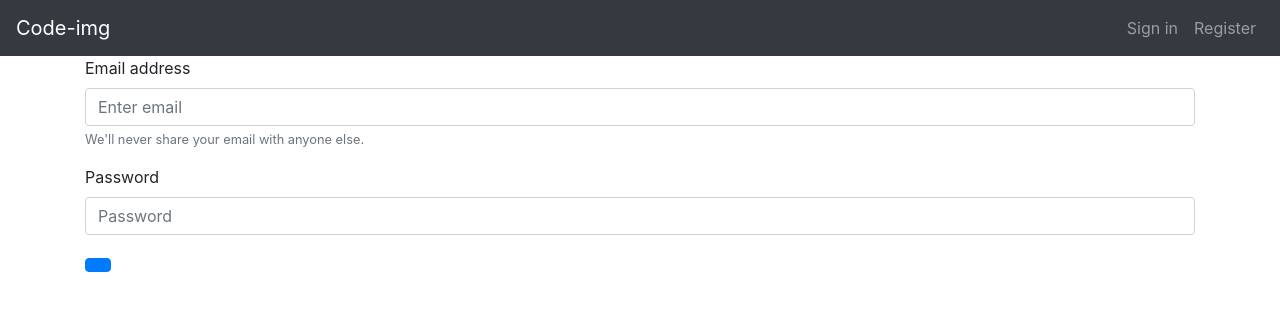
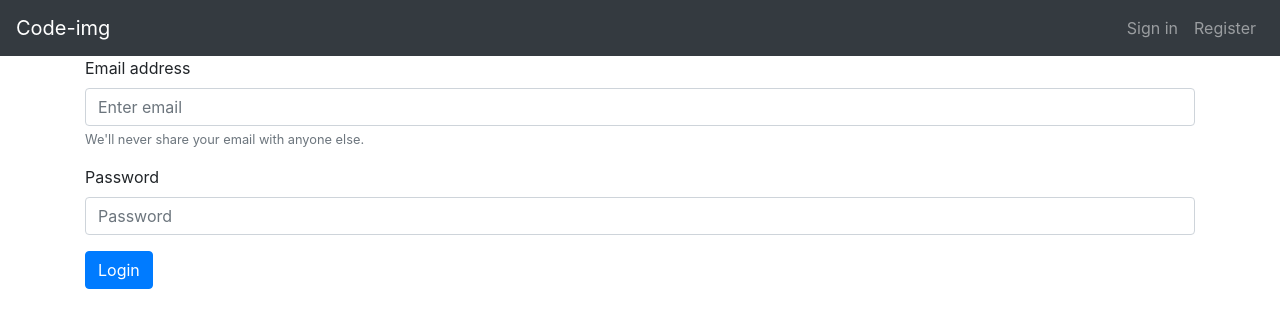
Before and after one commit to mlbiche/code-img, a React (Create React App) app: page /login in a window 1280 px wide. Shown: the top 328 px of the page. Built offline with nearby package versions, Linux system fonts and the light colour scheme.

Commit message:
Beautify the design of LoginView with css code

```diff
--- a/src/LoginView/LoginView.css
+++ b/src/LoginView/LoginView.css
@@ -6,6 +6,10 @@
   border-radius: 10px;
   box-shadow: 0px 10px 50px #555;
   background-color: #ffffff;
+}
+
+.container {
+  margin-top: 2rem;
 }
 
 form {
--- a/src/LoginView/LoginView.js
+++ b/src/LoginView/LoginView.js
@@ -1,5 +1,5 @@
 import React, { Component } from 'react';
-import { Form, Container, Col, Row, Button } from 'react-bootstrap';
+import { Form, Container, Col, Row, Button, Alert } from 'react-bootstrap';
 
 class LoginView extends Component {
   constructor(props) {
@@ -80,15 +80,30 @@ class LoginView extends Component {
             {/* Developped using https://stackoverflow.com/a/24534492/7916042 */}
             {
               this.state.showConnectionSuccessAlert &&
-              (<label for="FormControlRange">You are successfully connected ! </label>)
+              // (<label for="FormControlRange">You are successfully connected ! </label>)
+              ['primary'].map((variant, idx) => (
+                <Alert key={idx} variant={variant}>
+                  You are successfully {variant} connected!
+                </Alert>
+              ))
             }
             {
               this.state.showConnectionWrongCredentialsAlert &&
-              (<label for="FormControlRange">You have entered wrong email or password.</label>)
+              // (<label for="FormControlRange">You have entered wrong email or password.</label>)
+              ['danger'].map((variant, idx) => (
+                <Alert key={idx} variant={variant}>
+                  You have entered wrong {variant} email or password.
+                </Alert>
+              ))
             }
             {
               this.state.showConnectionServerFailAlert &&
-              (<label for="FormControlRange">Your connection has failed because of an internal error.</label>)
+              // (<label for="FormControlRange">Your connection has failed because of an internal error.</label>)
+              ['warning'].map((variant, idx) => (
+                <Alert key={idx} variant={variant}>
+                  Your connection has failed because of {variant} an internal error.
+                </Alert>
+              ))
             }
           </Col>
         </Row>
@@ -110,7 +125,7 @@ class LoginView extends Component {
                   ref={(ref) => this.passwordInput = ref}
                   onChange={this.changePassword} />
               </Form.Group>
-              <Button variant="primary" type="submit" value="Login" />
+              <Button variant="primary" type="submit">Login</Button>
             </Form>
           </Col>
         </Row>
```
